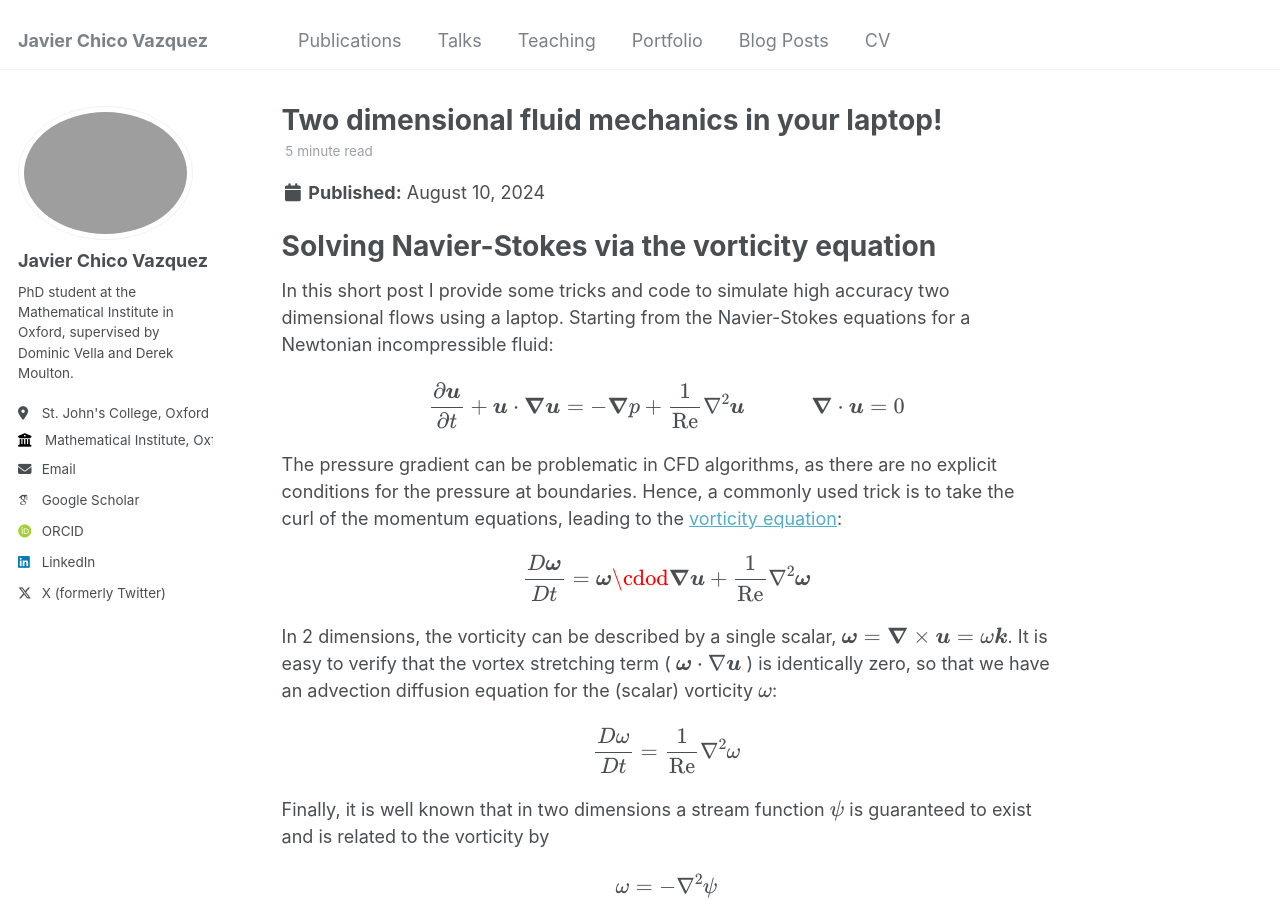
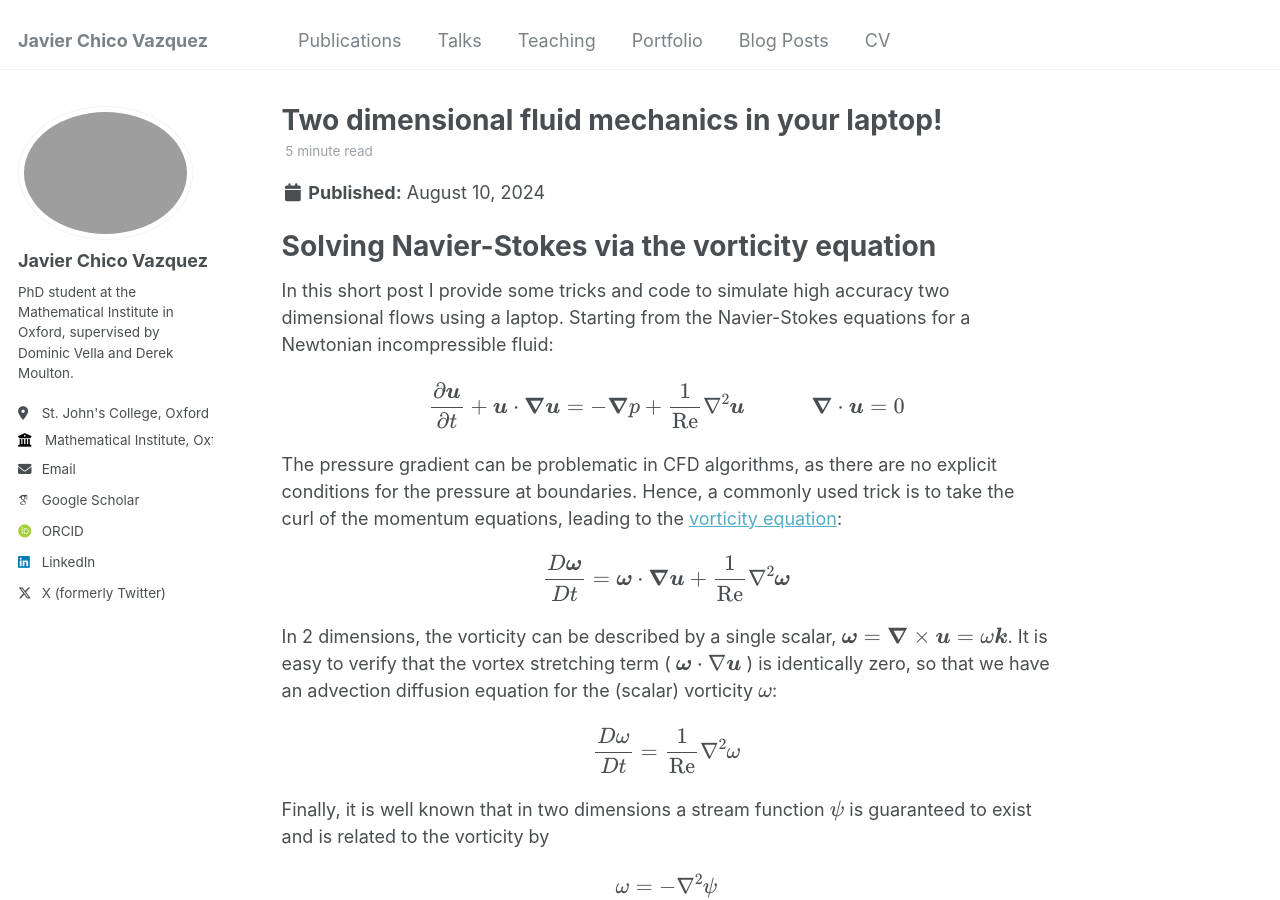
Before and after one commit to JavierChico/JavierChico.github.io, a Jekyll site: the page built from _posts/2024-08-12-vorticity_eq.md, in a window 1280 px wide and 900 px high. Built offline with Jekyll 4.4.1, drawn with Linux system fonts in a browser that asks for light colours; some web fonts are replaced.

Commit message:
Update 2024-08-12-vorticity_eq.md

```diff
--- a/_posts/2024-08-12-vorticity_eq.md
+++ b/_posts/2024-08-12-vorticity_eq.md
@@ -17,7 +17,7 @@ $$\frac{\partial \boldsymbol{u}}{\partial t}+\boldsymbol{u}\cdot\boldsymbol{\nab
 
 The pressure gradient can be problematic in CFD algorithms, as there are no explicit conditions for the pressure at boundaries. Hence, a commonly used trick is to take the curl of the momentum equations, leading to the [vorticity equation](https://en.wikipedia.org/wiki/Vorticity_equation):
 
-$$\frac{D\boldsymbol{\omega}}{Dt} = \boldsymbol{\omega}\cdod\boldsymbol{\nabla} \boldsymbol{u}+\frac{1}{\text{Re}}\nabla^2\boldsymbol{\omega}$$
+$$\frac{D\boldsymbol{\omega}}{Dt} = \boldsymbol{\omega}\cdot\boldsymbol{\nabla} \boldsymbol{u}+\frac{1}{\text{Re}}\nabla^2\boldsymbol{\omega}$$
 
 In 2 dimensions, the vorticity can be described by a single scalar, \\(\boldsymbol{\omega} = \boldsymbol{\nabla}\times \boldsymbol{u}=\omega \boldsymbol{k}\\). It is easy to verify that the vortex stretching term ( \\(\boldsymbol{\omega}\cdot\nabla\boldsymbol{u}\\) ) is identically zero, so that we have an advection diffusion equation for the (scalar) vorticity \\(\omega\\):
 
```
